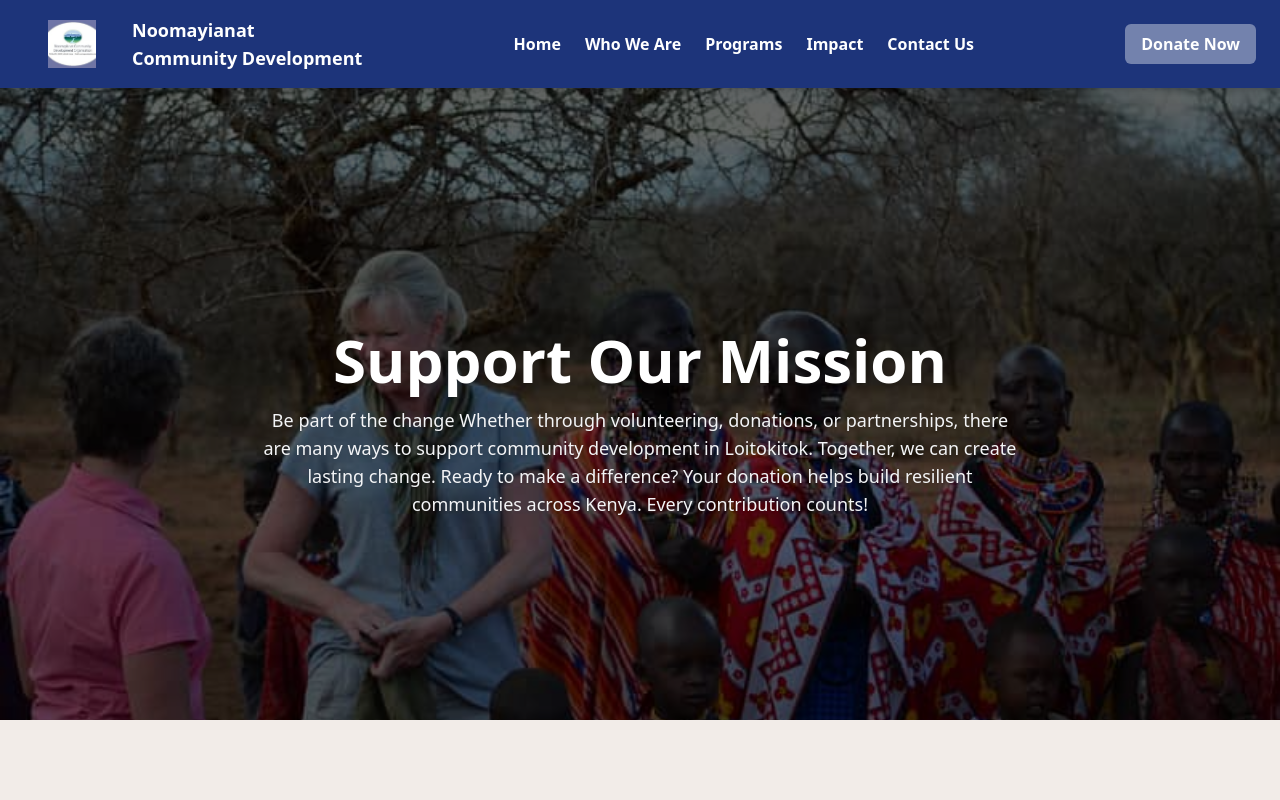
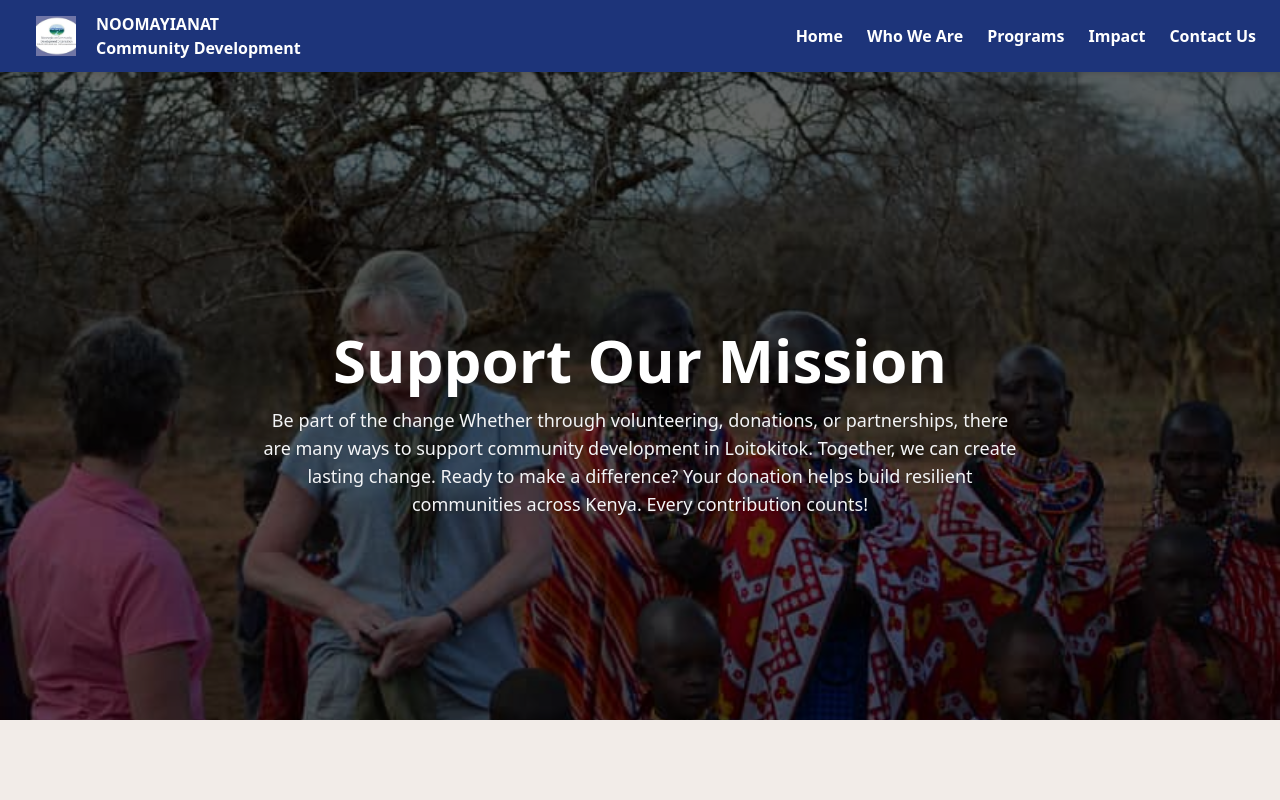
Before and after one commit to dennismusa/ncdo-website, a React (Create React App) app: page /donate in a window 1280 px wide. Shown: the top 800 px of the page. Built offline with nearby package versions, Linux system fonts and the light colour scheme.

Commit message:
Added Google verification tag

```diff
--- a/public/index.html
+++ b/public/index.html
@@ -24,7 +24,11 @@
       work correctly both with client-side routing and a non-root public URL.
       Learn how to configure a non-root public URL by running `npm run build`.
     -->
-    <title>Noomayianat</title>
+<title>Noomayianat Community Development Organization (NCDO)</title>
+<meta name="description" content="NCDO is a community-driven NGO in Loitokitok, Kenya, focused on sustainable development through programs in water, education, food security, and peacebuilding." />
+<meta name="keywords" content="NCDO, Loitokitok, NGO Kenya, community development, sustainable development, empowerment, Kajiado County, impact projects" />
+<meta name="author" content="Noomayianat Community Development Organization" />
+
   </head>
   <body>
 
--- a/src/components/Donate.js
+++ b/src/components/Donate.js
@@ -1,13 +1,12 @@
 /* eslint-disable jsx-a11y/anchor-is-valid */
 import React, { useState } from "react";
-import { Link } from "react-router-dom";
+import { Link, useLocation } from "react-router-dom";   // ✅ useLocation imported
 import { FaFacebookF, FaTwitter, FaInstagram, FaWhatsapp } from "react-icons/fa";
 import Slider from "react-slick";
 import "slick-carousel/slick/slick.css";
 import "slick-carousel/slick/slick-theme.css";
 import { FlutterWaveButton, closePaymentModal } from "flutterwave-react-v3";
 
-// ✅ Background images
 import ncdo4 from "../images/ncdo4.jpg";
 import ncdo5 from "../images/ncdo5.jpeg";
 import ncdo7 from "../images/ncdo7.jpeg";
@@ -16,6 +15,8 @@ import ncdolgo from "../images/ncdolgo.jpg";
 export default function Donate() {
   const [menuOpen, setMenuOpen] = useState(false);
   const [form, setForm] = useState({ name: "", email: "", amount: "", method: "" });
+
+  const { pathname } = useLocation(); // ✅ fix: now we can check current path
 
   const settings = {
     dots: false,
@@ -27,9 +28,9 @@ export default function Donate() {
     pauseOnHover: false,
   };
 
-  // ✅ Flutterwave config
+  // ✅ Flutterwave config (unchanged)
   const config = {
-    public_key: "FLWPUBK_TEST-xxxxxxxxxxxxxxxxxxxxx-X", // replace with your Flutterwave Public Key
+    public_key: "FLWPUBK_TEST-xxxxxxxxxxxxxxxxxxxxx-X",
     tx_ref: Date.now(),
     amount: form.amount || 0,
     currency: "KES",
@@ -60,34 +61,41 @@ export default function Donate() {
   return (
     <div className="font-sans">
       {/* ✅ Navbar */}
-      <nav className="fixed top-0 left-0 w-full bg-[#1D347A] shadow-md px-4 sm:px-6 py-4 text-white flex items-center justify-between z-50">
-        <div className="flex items-center space-x-3">
-          <img src={ncdolgo} alt="NCDO Logo" className="w-24 h-12 object-contain" />
-          <span className="text-sm sm:text-base md:text-lg font-bold leading-tight">
-            Noomayianat <br /> Community Development
+      <nav className="fixed top-0 left-0 w-full bg-[#1D347A] shadow-md px-4 sm:px-6 py-3 text-white z-50">
+        <div className="flex items-center justify-between">
+          {/* Logo */}
+          <div className="flex items-center space-x-2">
+            <img src={ncdolgo} alt="NCDO Logo" className="w-16 h-10 object-contain" />
+            <span className="text-xs sm:text-sm md:text-base font-bold leading-tight">
+              NOOMAYIANAT <br /> Community Development
             </span>
           </div>
 
           {/* Desktop Links */}
           <ul className="hidden md:flex space-x-6 font-semibold">
-          <li><Link to="/" className="hover:text-[#F2ECE8] transition duration-300">Home</Link></li>
-          <li><a href="#about" className="hover:text-[#F2ECE8] transition duration-300">Who We Are</a></li>
-          <li><a href="#programs" className="hover:text-[#F2ECE8] transition duration-300">Programs</a></li>
-          <li><a href="#stories" className="hover:text-[#F2ECE8] transition duration-300">Impact</a></li>
-          <li><a href="#contact" className="hover:text-[#F2ECE8] transition duration-300">Contact Us</a></li>
+            <li><Link to="/" className="hover:text-[#F2ECE8]">Home</Link></li>
+            <li><a href="#about" className="hover:text-[#F2ECE8]">Who We Are</a></li>
+            <li><a href="#programs" className="hover:text-[#F2ECE8]">Programs</a></li>
+            <li><a href="#stories" className="hover:text-[#F2ECE8]">Impact</a></li>
+            <li><a href="#contact" className="hover:text-[#F2ECE8]">Contact Us</a></li>
           </ul>
 
+          {/* ✅ Donate Button hidden if already on /donate */}
+          {pathname !== "/donate" && (
             <Link
               to="/donate"
-          className="hidden md:inline-block bg-[#7382AD] text-white px-4 py-2 rounded-md font-bold
-                     hover:bg-[#F2ECE8] hover:text-[#1D347A] transition duration-300"
+              className="hidden md:inline-block bg-[#7382AD] text-white px-3 py-1.5 rounded-md font-bold text-sm hover:bg-[#F2ECE8] hover:text-[#1D347A] transition"
             >
-          Donate Now
+              Donate
             </Link>
+          )}
 
           {/* Mobile Hamburger */}
           <div className="md:hidden">
-          <button onClick={() => setMenuOpen(!menuOpen)} className="text-white focus:outline-none">
+            <button
+              onClick={() => setMenuOpen(!menuOpen)}
+              className="text-white focus:outline-none"
+            >
               {menuOpen ? (
                 <svg className="w-6 h-6" fill="none" stroke="currentColor" viewBox="0 0 24 24">
                   <path strokeLinecap="round" strokeLinejoin="round" strokeWidth="2" d="M6 18L18 6M6 6l12 12" />
@@ -99,25 +107,31 @@ export default function Donate() {
               )}
             </button>
           </div>
+        </div>
 
+        {/* Mobile Menu */}
         {menuOpen && (
-          <div className="absolute top-full left-0 w-full bg-[#1D347A] flex flex-col items-center py-4 space-y-2 md:hidden z-50">
-            <Link to="/" onClick={() => setMenuOpen(false)} className="hover:text-[#F2ECE8] transition">Home</Link>
-            <a href="#about" onClick={() => setMenuOpen(false)} className="hover:text-[#F2ECE8] transition">Who We Are</a>
-            <a href="#programs" onClick={() => setMenuOpen(false)} className="hover:text-[#F2ECE8] transition">Programs</a>
-            <a href="#stories" onClick={() => setMenuOpen(false)} className="hover:text-[#F2ECE8] transition">Impact</a>
-            <a href="#contact" onClick={() => setMenuOpen(false)} className="hover:text-[#F2ECE8] transition">Contact Us</a>
+          <div className="md:hidden bg-[#1D347A] flex flex-col items-center py-4 space-y-3 mt-2 rounded-lg shadow-lg">
+            <Link to="/" onClick={() => setMenuOpen(false)} className="hover:text-[#F2ECE8]">Home</Link>
+            <a href="#about" onClick={() => setMenuOpen(false)} className="hover:text-[#F2ECE8]">Who We Are</a>
+            <a href="#programs" onClick={() => setMenuOpen(false)} className="hover:text-[#F2ECE8]">Programs</a>
+            <a href="#stories" onClick={() => setMenuOpen(false)} className="hover:text-[#F2ECE8]">Impact</a>
+            <a href="#contact" onClick={() => setMenuOpen(false)} className="hover:text-[#F2ECE8]">Contact Us</a>
+
+            {/* ✅ Donate hidden on donate page */}
+            {pathname !== "/donate" && (
               <Link
                 to="/donate"
                 onClick={() => setMenuOpen(false)}
-              className="bg-[#7382AD] text-white px-4 py-2 rounded-md font-bold
-                         hover:bg-[#F2ECE8] hover:text-[#1D347A] transition duration-300"
+                className="bg-[#7382AD] text-white px-4 py-2 rounded-md font-bold hover:bg-[#F2ECE8] hover:text-[#1D347A] transition"
               >
                 Donate Now
               </Link>
+            )}
           </div>
         )}
       </nav>
+
 
       {/* ✅ Hero */}
       <section className="relative text-white w-full h-[90vh] overflow-hidden pt-16">
```
Lines whose indentation alone changed are shown as unchanged.
